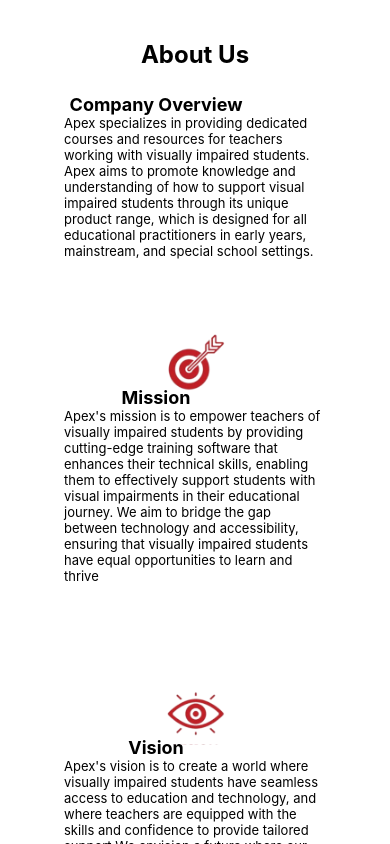
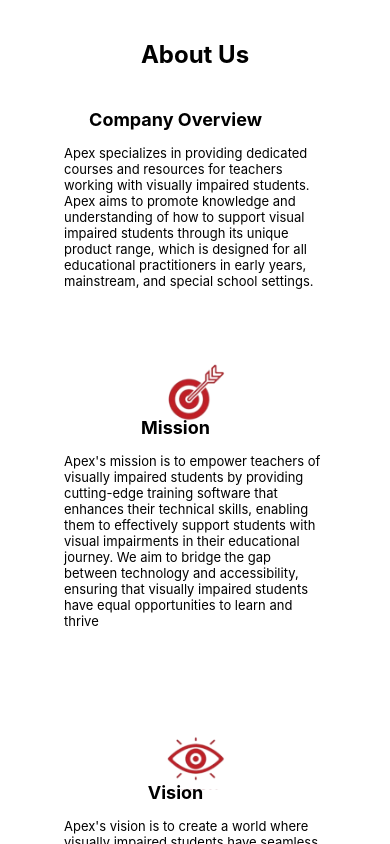
Before and after one commit to akirachix/Apex-Informational, a React (Create React App) app in the folder apex-informational-website-react/: page / in a window 390 px wide. Shown: the top 844 px of the page. Built offline with nearby package versions, Linux system fonts and the light colour scheme.

Commit message:
made changes

```diff
--- a/apex-informational-website-react/src/AboutUs/index.css
+++ b/apex-informational-website-react/src/AboutUs/index.css
@@ -80,7 +80,7 @@ h1 {
     h2 {
       text-align: center;
       font-size: large;
-      margin: auto;
+      margin-left: 10%
     }
     h3 {
       font-size: medium;
```
